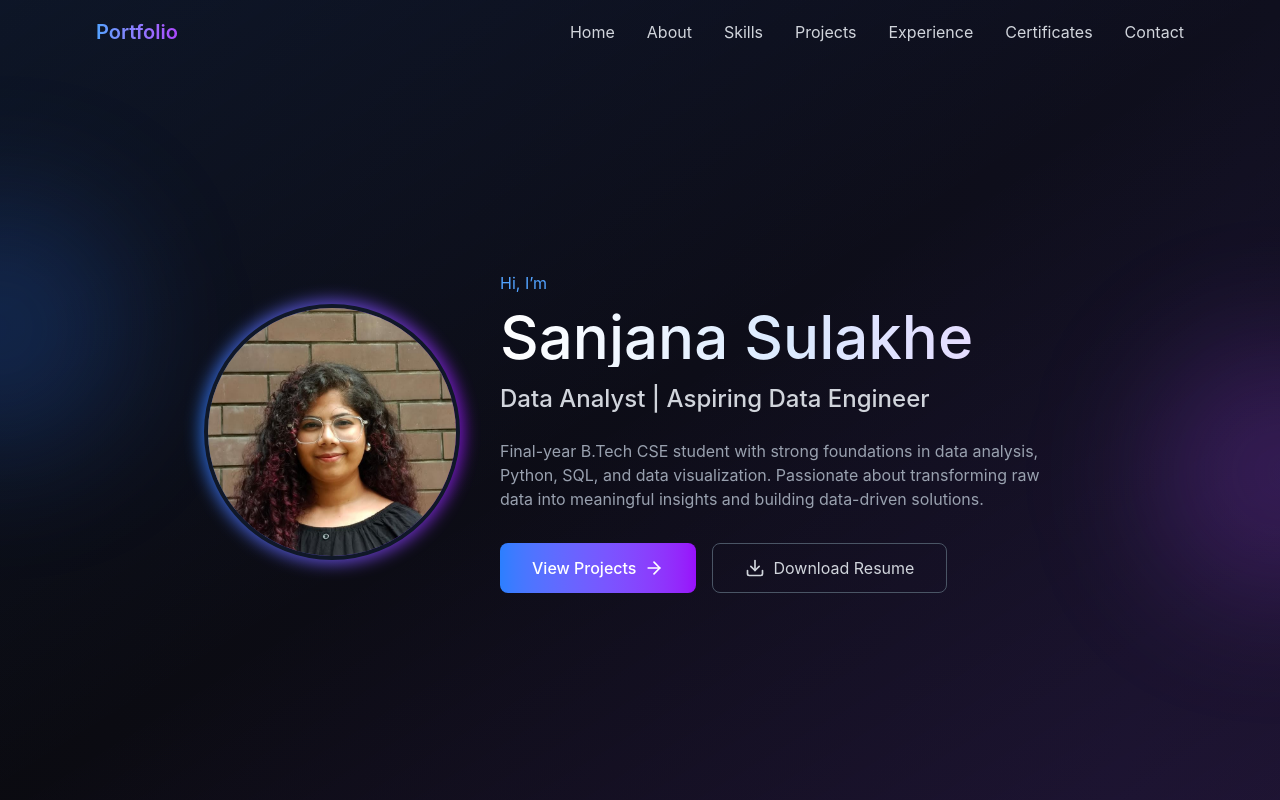
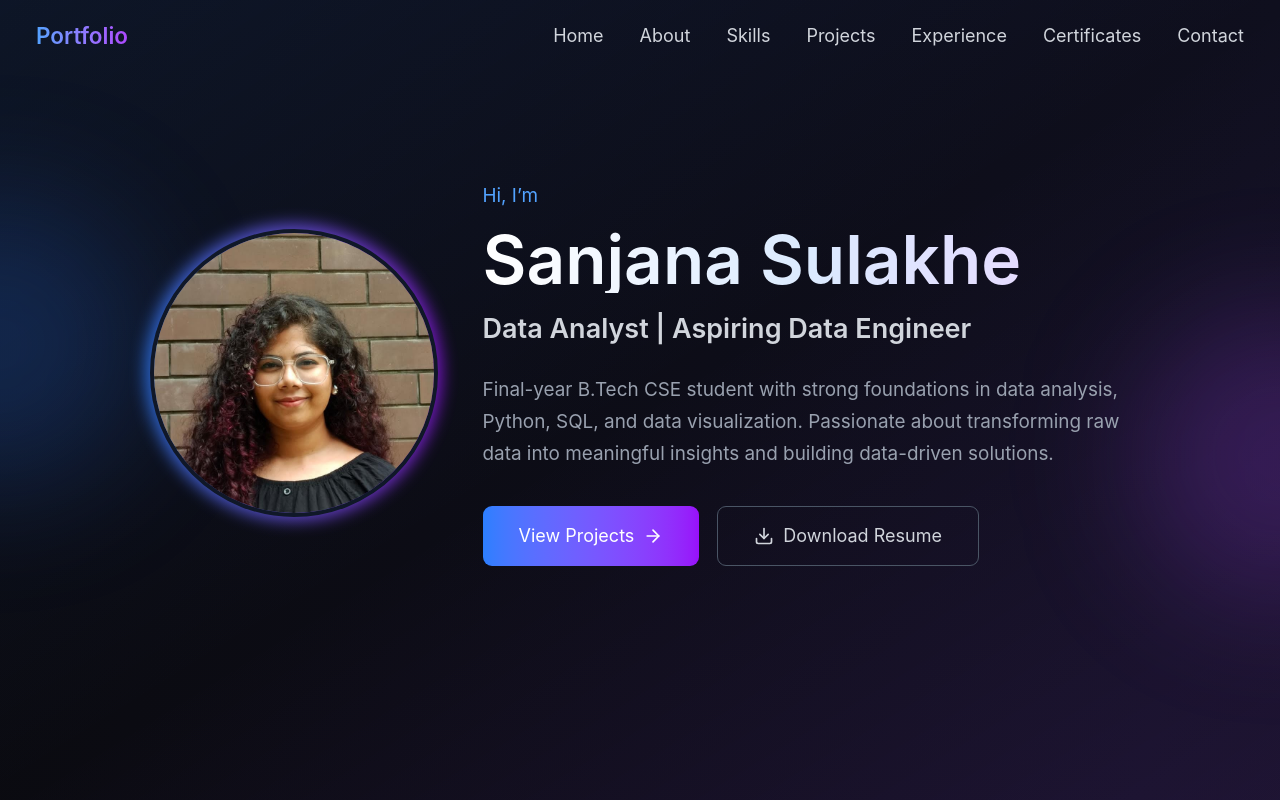
Before and after one commit to sanjanasulakhe23/MY-PORTFOLIO_23, a React (Vite) app: page / in a window 1280 px wide. Shown: the top 800 px of the page. Built offline with nearby package versions, Linux system fonts and the light colour scheme.

Commit message:
changed font size

```diff
--- a/src/styles/theme.css
+++ b/src/styles/theme.css
@@ -1,83 +1,93 @@
 @custom-variant dark (&:is(.dark *));
 
+/* =========================
+   ROOT THEME (LIGHT MODE)
+========================= */
 :root {
-  --font-size: 16px;
+  --font-size: 18px;
+
   --background: #ffffff;
-  --foreground: oklch(0.145 0 0);
+  --foreground: oklch(0.15 0 0);
+
   --card: #ffffff;
-  --card-foreground: oklch(0.145 0 0);
-  --popover: oklch(1 0 0);
-  --popover-foreground: oklch(0.145 0 0);
-  --primary: #030213;
-  --primary-foreground: oklch(1 0 0);
-  --secondary: oklch(0.95 0.0058 264.53);
-  --secondary-foreground: #030213;
+  --card-foreground: oklch(0.15 0 0);
+
+  --popover: #ffffff;
+  --popover-foreground: oklch(0.15 0 0);
+
+  /* Primary = Indigo (professional / data-friendly) */
+  --primary: oklch(0.56 0.22 264);
+  --primary-foreground: #ffffff;
+
+  --secondary: oklch(0.95 0.01 264);
+  --secondary-foreground: oklch(0.15 0 0);
+
   --muted: #ececf0;
-  --muted-foreground: #717182;
-  --accent: #e9ebef;
-  --accent-foreground: #030213;
-  --destructive: #d4183d;
+  --muted-foreground: #6b7280;
+
+  --accent: #eef2ff;
+  --accent-foreground: oklch(0.15 0 0);
+
+  --destructive: #dc2626;
   --destructive-foreground: #ffffff;
-  --border: rgba(0, 0, 0, 0.1);
+
+  --border: rgba(0, 0, 0, 0.12);
   --input: transparent;
-  --input-background: #f3f3f5;
-  --switch-background: #cbced4;
-  --font-weight-medium: 500;
-  --font-weight-normal: 400;
-  --ring: oklch(0.708 0 0);
-  --chart-1: oklch(0.646 0.222 41.116);
-  --chart-2: oklch(0.6 0.118 184.704);
-  --chart-3: oklch(0.398 0.07 227.392);
-  --chart-4: oklch(0.828 0.189 84.429);
-  --chart-5: oklch(0.769 0.188 70.08);
-  --radius: 0.625rem;
-  --sidebar: oklch(0.985 0 0);
-  --sidebar-foreground: oklch(0.145 0 0);
-  --sidebar-primary: #030213;
-  --sidebar-primary-foreground: oklch(0.985 0 0);
-  --sidebar-accent: oklch(0.97 0 0);
-  --sidebar-accent-foreground: oklch(0.205 0 0);
-  --sidebar-border: oklch(0.922 0 0);
-  --sidebar-ring: oklch(0.708 0 0);
+  --input-background: #f3f4f6;
+  --ring: oklch(0.7 0 0);
+
+  --radius: 0.75rem;
+
+  /* Charts */
+  --chart-1: oklch(0.65 0.22 264);
+  --chart-2: oklch(0.6 0.18 184);
+  --chart-3: oklch(0.45 0.08 227);
+  --chart-4: oklch(0.8 0.19 84);
+  --chart-5: oklch(0.75 0.18 70);
 }
 
+/* =========================
+   DARK MODE
+========================= */
 .dark {
-  --background: oklch(0.145 0 0);
-  --foreground: oklch(0.985 0 0);
-  --card: oklch(0.145 0 0);
-  --card-foreground: oklch(0.985 0 0);
-  --popover: oklch(0.145 0 0);
-  --popover-foreground: oklch(0.985 0 0);
-  --primary: oklch(0.985 0 0);
-  --primary-foreground: oklch(0.205 0 0);
-  --secondary: oklch(0.269 0 0);
-  --secondary-foreground: oklch(0.985 0 0);
-  --muted: oklch(0.269 0 0);
-  --muted-foreground: oklch(0.708 0 0);
-  --accent: oklch(0.269 0 0);
-  --accent-foreground: oklch(0.985 0 0);
-  --destructive: oklch(0.396 0.141 25.723);
-  --destructive-foreground: oklch(0.637 0.237 25.331);
-  --border: oklch(0.269 0 0);
-  --input: oklch(0.269 0 0);
-  --ring: oklch(0.439 0 0);
-  --font-weight-medium: 500;
-  --font-weight-normal: 400;
-  --chart-1: oklch(0.488 0.243 264.376);
-  --chart-2: oklch(0.696 0.17 162.48);
-  --chart-3: oklch(0.769 0.188 70.08);
-  --chart-4: oklch(0.627 0.265 303.9);
-  --chart-5: oklch(0.645 0.246 16.439);
-  --sidebar: oklch(0.205 0 0);
-  --sidebar-foreground: oklch(0.985 0 0);
-  --sidebar-primary: oklch(0.488 0.243 264.376);
-  --sidebar-primary-foreground: oklch(0.985 0 0);
-  --sidebar-accent: oklch(0.269 0 0);
-  --sidebar-accent-foreground: oklch(0.985 0 0);
-  --sidebar-border: oklch(0.269 0 0);
-  --sidebar-ring: oklch(0.439 0 0);
+  --background: oklch(0.12 0 0);
+  --foreground: oklch(0.98 0 0);
+
+  --card: oklch(0.16 0 0);
+  --card-foreground: oklch(0.98 0 0);
+
+  --popover: oklch(0.16 0 0);
+  --popover-foreground: oklch(0.98 0 0);
+
+  --primary: oklch(0.72 0.18 264);
+  --primary-foreground: oklch(0.12 0 0);
+
+  --secondary: oklch(0.25 0 0);
+  --secondary-foreground: oklch(0.98 0 0);
+
+  --muted: oklch(0.22 0 0);
+  --muted-foreground: oklch(0.7 0 0);
+
+  --accent: oklch(0.22 0 0);
+  --accent-foreground: oklch(0.98 0 0);
+
+  --destructive: oklch(0.45 0.18 25);
+  --destructive-foreground: #ffffff;
+
+  --border: oklch(0.3 0 0);
+  --input: oklch(0.25 0 0);
+  --ring: oklch(0.45 0 0);
+
+  --chart-1: oklch(0.6 0.24 264);
+  --chart-2: oklch(0.7 0.17 162);
+  --chart-3: oklch(0.78 0.18 70);
+  --chart-4: oklch(0.65 0.26 304);
+  --chart-5: oklch(0.64 0.25 16);
 }
 
+/* =========================
+   TAILWIND THEME MAPPING
+========================= */
 @theme inline {
   --color-background: var(--background);
   --color-foreground: var(--foreground);
@@ -97,89 +107,80 @@
   --color-destructive-foreground: var(--destructive-foreground);
   --color-border: var(--border);
   --color-input: var(--input);
-  --color-input-background: var(--input-background);
-  --color-switch-background: var(--switch-background);
   --color-ring: var(--ring);
-  --color-chart-1: var(--chart-1);
-  --color-chart-2: var(--chart-2);
-  --color-chart-3: var(--chart-3);
-  --color-chart-4: var(--chart-4);
-  --color-chart-5: var(--chart-5);
-  --radius-sm: calc(var(--radius) - 4px);
-  --radius-md: calc(var(--radius) - 2px);
   --radius-lg: var(--radius);
-  --radius-xl: calc(var(--radius) + 4px);
-  --color-sidebar: var(--sidebar);
-  --color-sidebar-foreground: var(--sidebar-foreground);
-  --color-sidebar-primary: var(--sidebar-primary);
-  --color-sidebar-primary-foreground: var(--sidebar-primary-foreground);
-  --color-sidebar-accent: var(--sidebar-accent);
-  --color-sidebar-accent-foreground: var(--sidebar-accent-foreground);
-  --color-sidebar-border: var(--sidebar-border);
-  --color-sidebar-ring: var(--sidebar-ring);
 }
 
+/* =========================
+   BASE STYLES
+========================= */
 @layer base {
   * {
     @apply border-border outline-ring/50;
   }
 
   html {
+    font-size: var(--font-size);
     scroll-behavior: smooth;
   }
 
   body {
     @apply bg-background text-foreground;
+    line-height: 1.7;
   }
 
-  /**
-  * Default typography styles for HTML elements (h1-h4, p, label, button, input).
-  * These are in @layer base, so Tailwind utility classes (like text-sm, text-lg) automatically override them.
-  */
-
-  html {
-    font-size: var(--font-size);
-  }
-
+  /* Typography scale (BIGGER & CLEANER) */
   h1 {
-    font-size: var(--text-2xl);
-    font-weight: var(--font-weight-medium);
-    line-height: 1.5;
+    font-size: 2.75rem;
+    font-weight: 600;
+    line-height: 1.2;
   }
 
   h2 {
-    font-size: var(--text-xl);
-    font-weight: var(--font-weight-medium);
-    line-height: 1.5;
+    font-size: 2.1rem;
+    font-weight: 600;
+    line-height: 1.3;
   }
 
   h3 {
-    font-size: var(--text-lg);
-    font-weight: var(--font-weight-medium);
-    line-height: 1.5;
+    font-size: 1.5rem;
+    font-weight: 500;
   }
 
   h4 {
-    font-size: var(--text-base);
-    font-weight: var(--font-weight-medium);
-    line-height: 1.5;
+    font-size: 1.2rem;
+    font-weight: 500;
   }
 
-  label {
-    font-size: var(--text-base);
-    font-weight: var(--font-weight-medium);
-    line-height: 1.5;
+  p {
+    font-size: 1.05rem;
+    color: var(--muted-foreground);
   }
 
+  input,
+  textarea,
   button {
-    font-size: var(--text-base);
-    font-weight: var(--font-weight-medium);
-    line-height: 1.5;
+    font-size: 1rem;
   }
 
-  input {
-    font-size: var(--text-base);
-    font-weight: var(--font-weight-normal);
-    line-height: 1.5;
+  section {
+    padding-top: 7rem;
+    padding-bottom: 7rem;
   }
 }
+
+/* =========================
+   PREMIUM BACKGROUND GLOW
+========================= */
+body::before {
+  content: "";
+  position: fixed;
+  inset: 0;
+  background: radial-gradient(
+    circle at top right,
+    oklch(0.6 0.22 264 / 0.12),
+    transparent 60%
+  );
+  pointer-events: none;
+  z-index: -1;
+}
```
